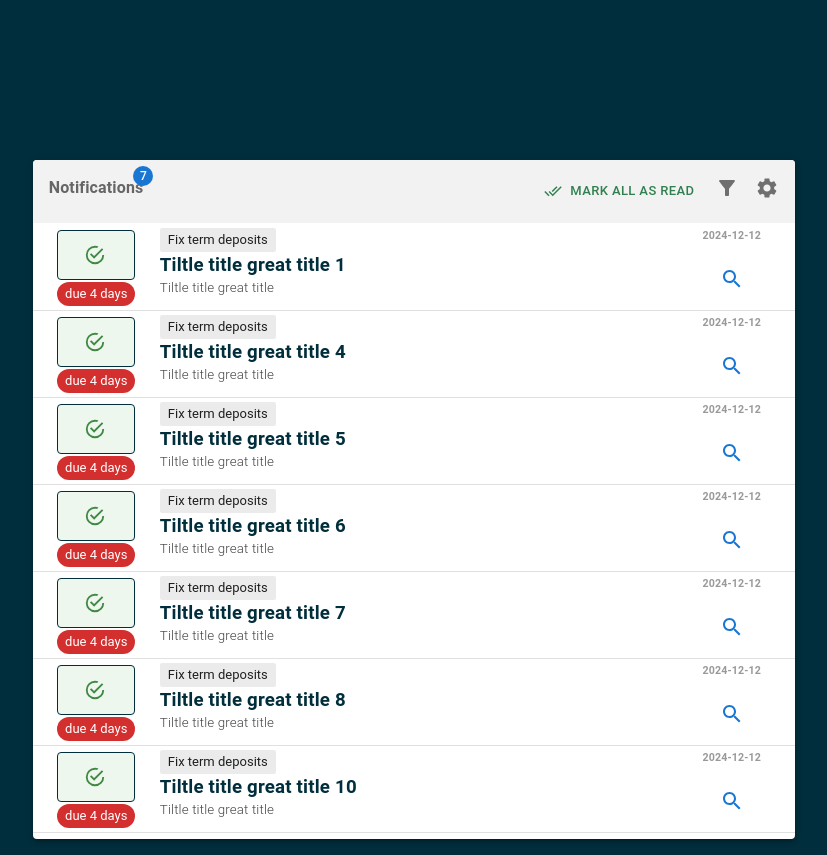
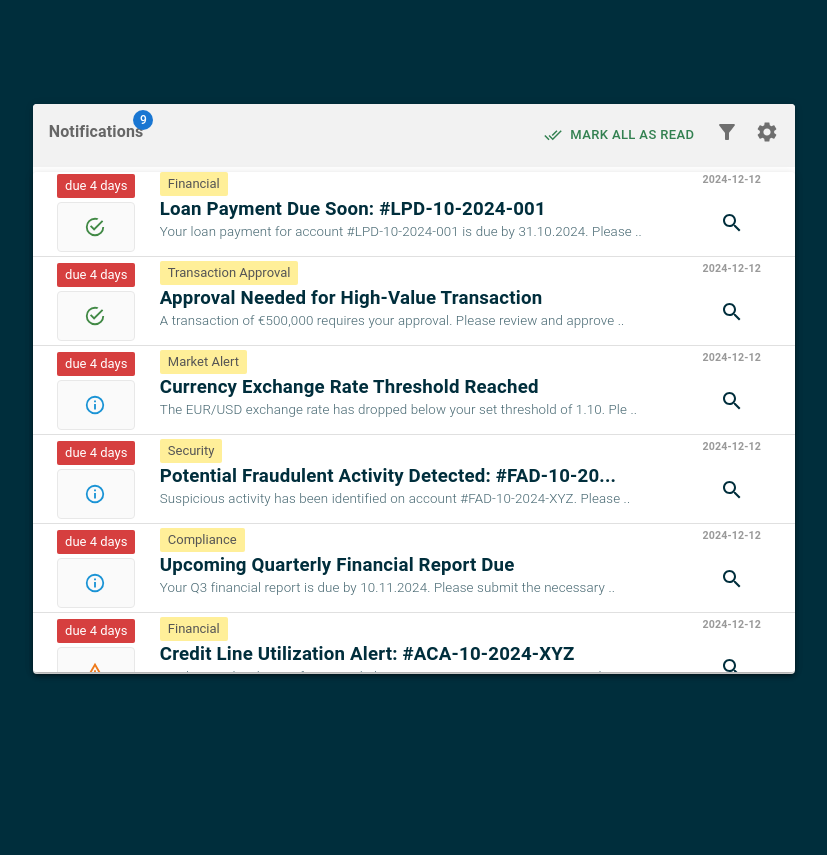
Before and after one commit to polszewsky/no-such-widget, a React (Create React App) app: page / in a window 1280 px wide. Shown: the whole page, without its empty margins (226-1053 px from the left). After the commit the page ends 800 px from the top, so only its background shows below. Built offline with nearby package versions, Linux system fonts and the light colour scheme.

Commit message:
alert row finalization

```diff
--- a/src/data/notification.json
+++ b/src/data/notification.json
@@ -107,6 +107,6 @@
     "datetime": "2024-11-07T12:00:00",
     "category": "automatic",
     "read": false,
-    "archived": false
+    "archived": true
   }
 ]
--- a/src/pages/AlertRow.js
+++ b/src/pages/AlertRow.js
@@ -5,7 +5,7 @@ import AlertDetails from "./AlertDetails";
 import { Search } from "@mui/icons-material";
 
 export default function AlertRow(props) {
-  const { alert = {} } = props;
+  const { notification = {} } = props;
 
   const [open, setOpen] = React.useState(false);
   const handleOpen = () => setOpen(true);
@@ -14,6 +14,7 @@ export default function AlertRow(props) {
   return (
     <>
       <Grid
+        onClick={handleOpen}
         container
         sx={{
           minHeight: "20px",
@@ -42,19 +43,48 @@ export default function AlertRow(props) {
           >
             <Grid>
               {/** THI IS TYPE : automtic / manual / external*/}
-              <Alert
-                severity="success"
-                sx={{ paddingLeft: "26px", border: "1px solid #002e3c" }}
-              />
+              {notification.archived === false && (
+                <Chip
+                  color="error"
+                  size="small"
+                  label="due 4 days"
+                  sx={{ borderRadius: "2px", opacity: "92%" }}
+                />
+              )}
             </Grid>
-            <Grid sx={{ marginTop: "2px", marginBottom: "2px" }}>
-              <Chip color="error" size="small" label="due 4 days" />
-              {/* <Typography
-                variant="overline"
-                sx={{ fontWeight: "bold", fontSize: "8pt", color: "red" }}
-              >
-                Due in 4 days
-              </Typography> */}
+            <Grid sx={{ marginTop: "4px", marginBottom: "2px" }}>
+              {notification?.category === "automatic" && (
+                <Alert
+                  severity="success"
+                  sx={{
+                    paddingLeft: "26px",
+                    backgroundColor: "#fafafa",
+                    border: "1px solid #e8e8e8",
+                  }}
+                />
+              )}
+
+              {notification?.category === "conditional" && (
+                <Alert
+                  severity="warning"
+                  sx={{
+                    paddingLeft: "26px",
+                    backgroundColor: "#fafafa",
+                    border: "1px solid #e8e8e8",
+                  }}
+                />
+              )}
+
+              {notification?.category === "external" && (
+                <Alert
+                  severity="info"
+                  sx={{
+                    paddingLeft: "26px",
+                    backgroundColor: "#fafafa",
+                    border: "1px solid #e8e8e8",
+                  }}
+                />
+              )}
             </Grid>
           </Grid>
         </Grid>
@@ -69,7 +99,8 @@ export default function AlertRow(props) {
                 </Typography> */}
                 {/** THI IS cathegory*/}
                 <Chip
-                  label="Fix term deposits"
+                  style={{ backgroundColor: "#FFD70066", color: "#555" }}
+                  label={notification?.type}
                   size="small"
                   sx={{ borderRadius: "2px" }}
                 />
@@ -82,16 +113,20 @@ export default function AlertRow(props) {
                 sx={{ fontWeight: "bold", fontSize: "14pt", color: "#002E3C" }}
               >
                 {/** TITLE CARD */}
-                Tiltle title great title {alert?.id}
+                {notification?.title.length > 50
+                  ? notification?.title.substr(0, 50) + "..."
+                  : notification?.title}
               </Typography>
             </Grid>
             <Grid>
               <Typography
                 variant="body2"
-                sx={{ fontWeight: "300", fontSize: "10pt", color: "#444" }}
+                sx={{ fontWeight: "300", fontSize: "10pt", color: "#002E3Cbb" }}
               >
                 {/** DESCRIPTION -> cut of after 40/50 letters */}
-                Tiltle title great title
+                {notification?.description.length > 75
+                  ? notification?.description.substr(0, 75) + " .."
+                  : notification?.description}
               </Typography>
             </Grid>
           </Grid>
@@ -125,6 +160,7 @@ export default function AlertRow(props) {
                 aria-label="delete"
                 color="primary"
                 onClick={handleOpen}
+                sx={{ color: "#002E3C" }}
               >
                 <Search />
               </IconButton>
--- a/src/pages/HomePage.js
+++ b/src/pages/HomePage.js
@@ -14,7 +14,7 @@ function HomePage() {
 
   return (
     <Fragment>
-      <Container fixed sx={{ marginTop: "20vh" }}>
+      <Container fixed sx={{ marginTop: "13vh" }}>
         <Grid
           container
           spacing={2}
--- a/src/pages/Widget.js
+++ b/src/pages/Widget.js
@@ -90,10 +90,11 @@ export default function Widget() {
           </Grid>
         </Grid>
 
-        {filteredNotifications.map((a, index) => (
-          <AlertRow key={index} alert={a} />
-        ))}
-
+        <Paper elevation={3} sx={{ overflow: "auto", maxHeight: "500px" }}>
+          {filteredNotifications.map((noty, index) => (
+            <AlertRow key={index} notification={noty} />
+          ))}
+        </Paper>
         <Grid sx={{ minHeight: "2px" }} />
       </Paper>
 
--- a/src/slices/notificationsList.js
+++ b/src/slices/notificationsList.js
@@ -18,7 +18,7 @@ export const notificationsListSlice = createSlice({
       const activeFilter = action.payload === "active" ? true : false;
 
       state.filteredNotifications = state.allNotifications.filter(
-        (not) => not.read === !activeFilter
+        (not) => not.archived === !activeFilter
       );
     },
   },
```
Also changed, not shown: src/pages/AlertConfiguration.js (+1 -8 lines).
